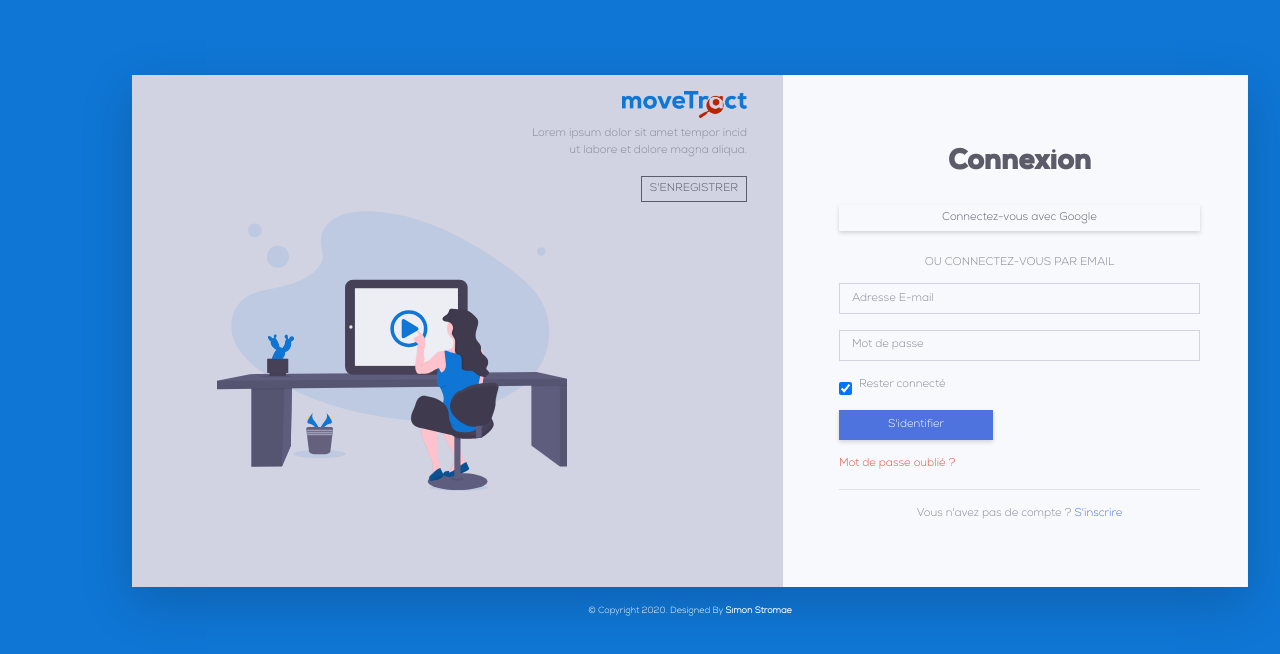
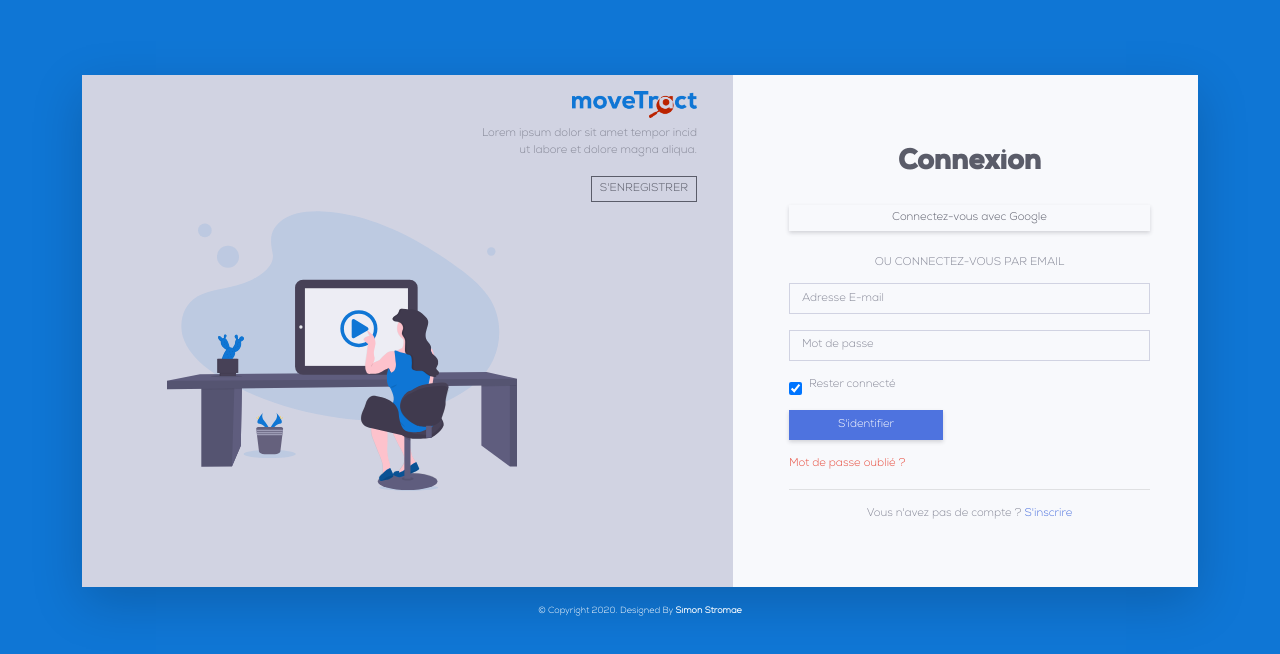
Before and after one commit to simonStromae/simonstromae.github.io, a plain HTML site: page login.html in a window 1280 px wide. Drawn offline with Linux system fonts and the light colour scheme.

Commit message:
modified all files .html

```diff
--- a/css/main.css
+++ b/css/main.css
@@ -57,9 +57,8 @@ h1,h2,h3,h4,h5,h6{
 }
 
 .main-center{
-  position: absolute;
+  position: relative;
   top: 75px;
-  left: 120px;
 }
 
 .m-t-5{
```
